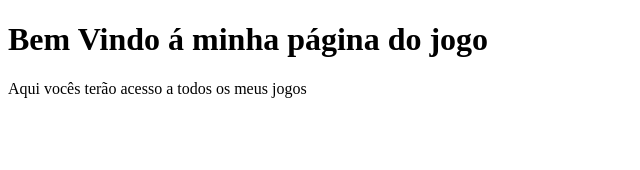
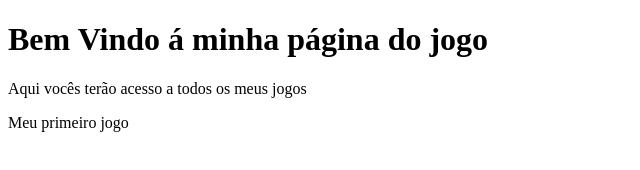
Before and after one commit to pedromota17/pedromota17.github.io, a plain HTML site: page index.html in a window 1280 px wide. Shown: the whole page, without its empty margins (0-640 px from the left). Drawn offline with Linux system fonts and the light colour scheme.

Commit message:
Update index.html

```diff
--- a/index.html
+++ b/index.html
@@ -7,6 +7,6 @@
 
 <h1>Bem Vindo á minha página do jogo</h1>
 <p>Aqui vocês terão acesso a todos os meus jogos</p>
-
+  <a href-"https://pedromota17.github.io/aprocuradosprimos/">Meu primeiro jogo</a>
 </body>
 </html>
```
